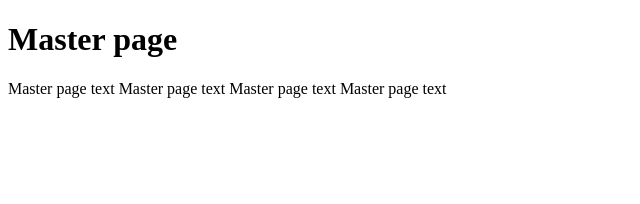
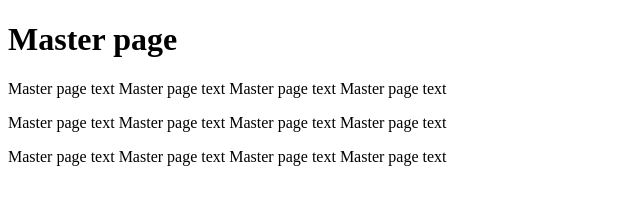
Before and after one commit to vladimirkhs/git-basic, a plain HTML site: page src/index.html in a window 1280 px wide. Shown: the whole page, without its empty margins (0-640 px from the left). Drawn offline with Linux system fonts and the light colour scheme.

Commit message:
enter tesxt

```diff
--- a/src/index.html
+++ b/src/index.html
@@ -7,5 +7,7 @@
 <body>
     <H1>Master page</H1>
         <p>Master page text Master page text Master page text Master page text</p>
+    <p>Master page text Master page text Master page text Master page text</p>
+    <p>Master page text Master page text Master page text Master page text</p>
 </body>
 </html>
```
